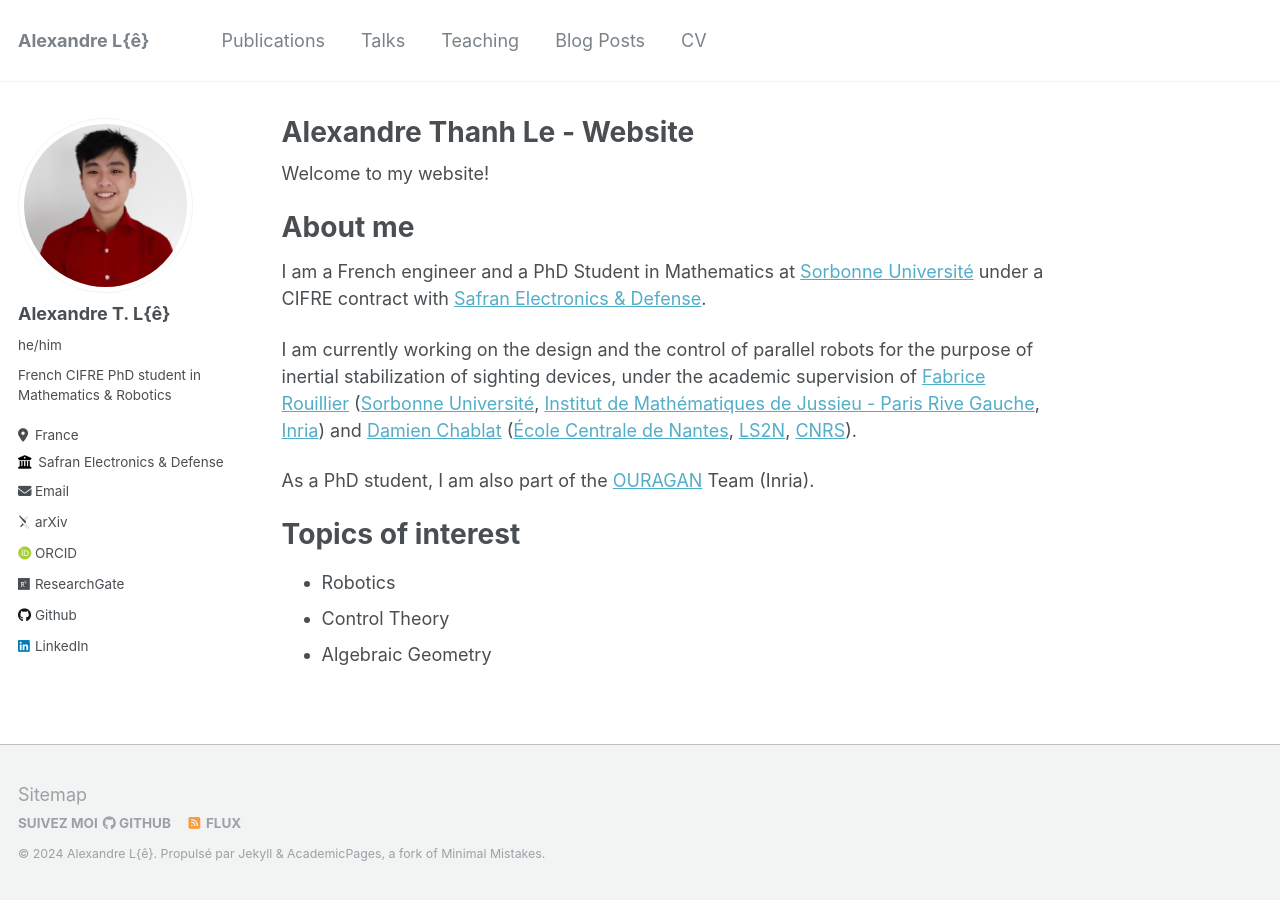
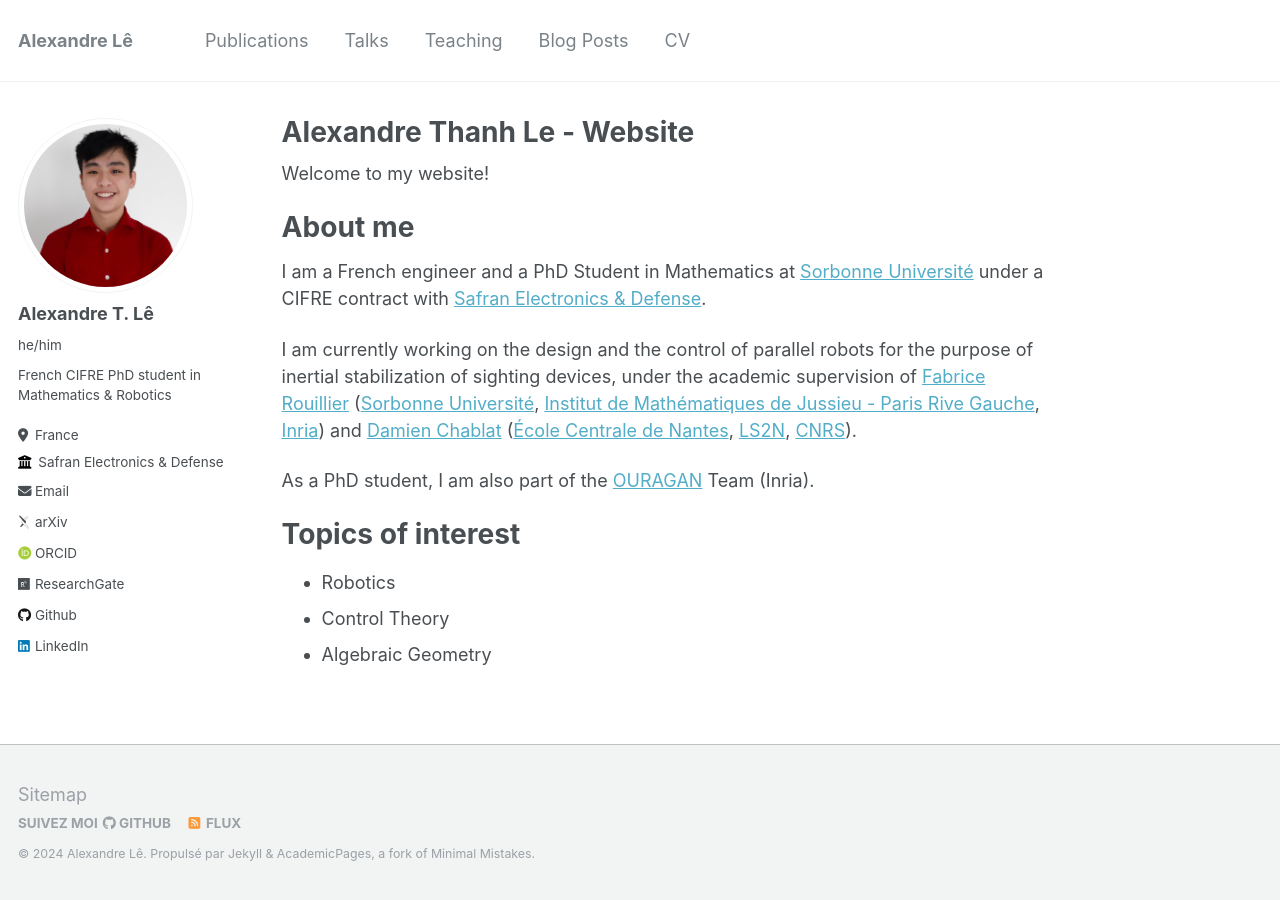
Before and after one commit to alexandre-tle/alexandre-tle.github.io, a Jekyll site: the page built from _pages/about.md, in a window 1280 px wide. Built offline with Jekyll 4.4.1, drawn with Linux system fonts in a browser that asks for light colours; some web fonts are replaced.

Commit message:
Update _config.yml

```diff
--- a/_config.yml
+++ b/_config.yml
@@ -8,9 +8,9 @@
 
 # Basic Site Settings
 locale                   : "fr-FR"
-title                    : "Alexandre L{ê}"
+title                    : "Alexandre Lê"
 title_separator          : "-"
-name                     : &name "Alexandre L{ê}"
+name                     : &name "Alexandre Lê"
 description              : &description "French CIFRE PhD student in Mathematics & Robotics"
 url                      : https://alexandre-tle.github.io # the base hostname & protocol for your site e.g. "https://mmistakes.github.io"
 baseurl                  : "" # the subpath of your site, e.g. "/blog"
@@ -22,7 +22,7 @@ repository               : "alexandre-tle/alexandre-tle.github.io"
 author:
   # Biographic information
   avatar           : "lat_red_square.jpg"
-  name             : "Alexandre T. L{ê}"
+  name             : "Alexandre T. Lê"
   pronouns         : "he/him" # example: "she/her"
   bio              : "French CIFRE PhD student in Mathematics & Robotics"
   location         : "France"
```
